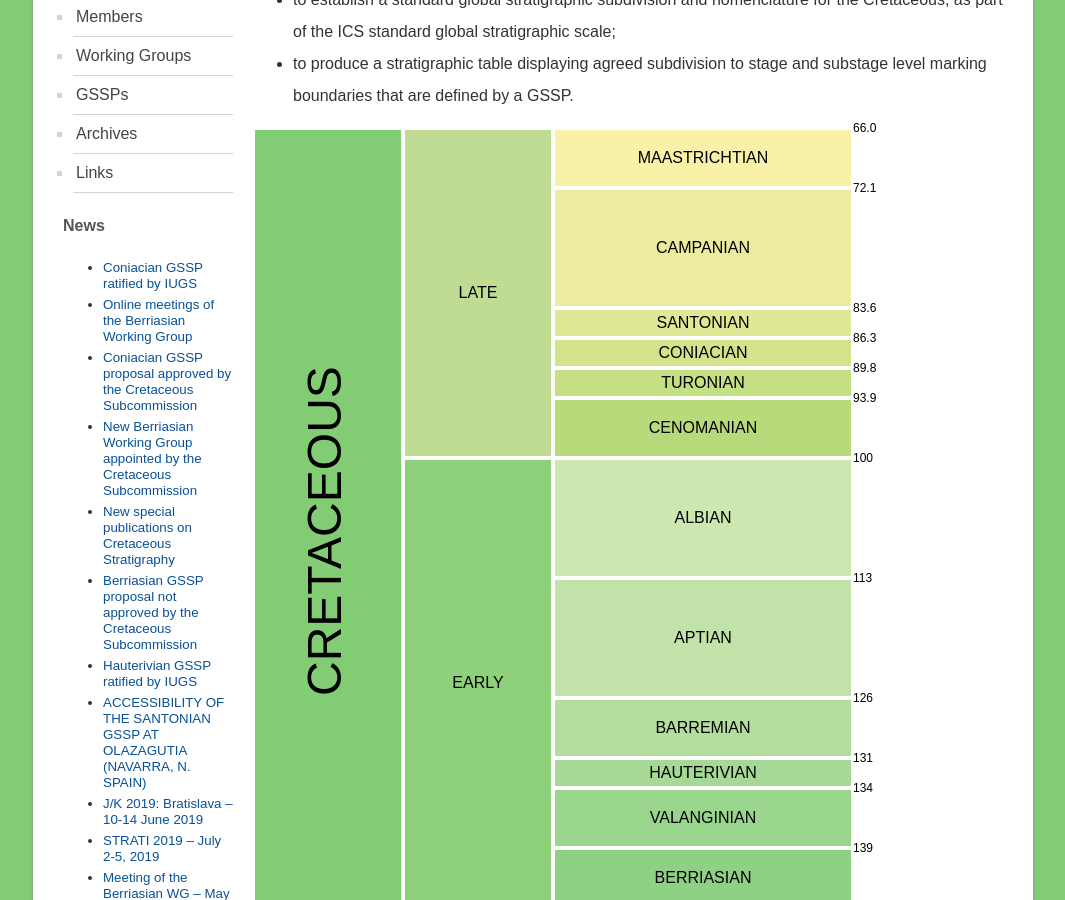
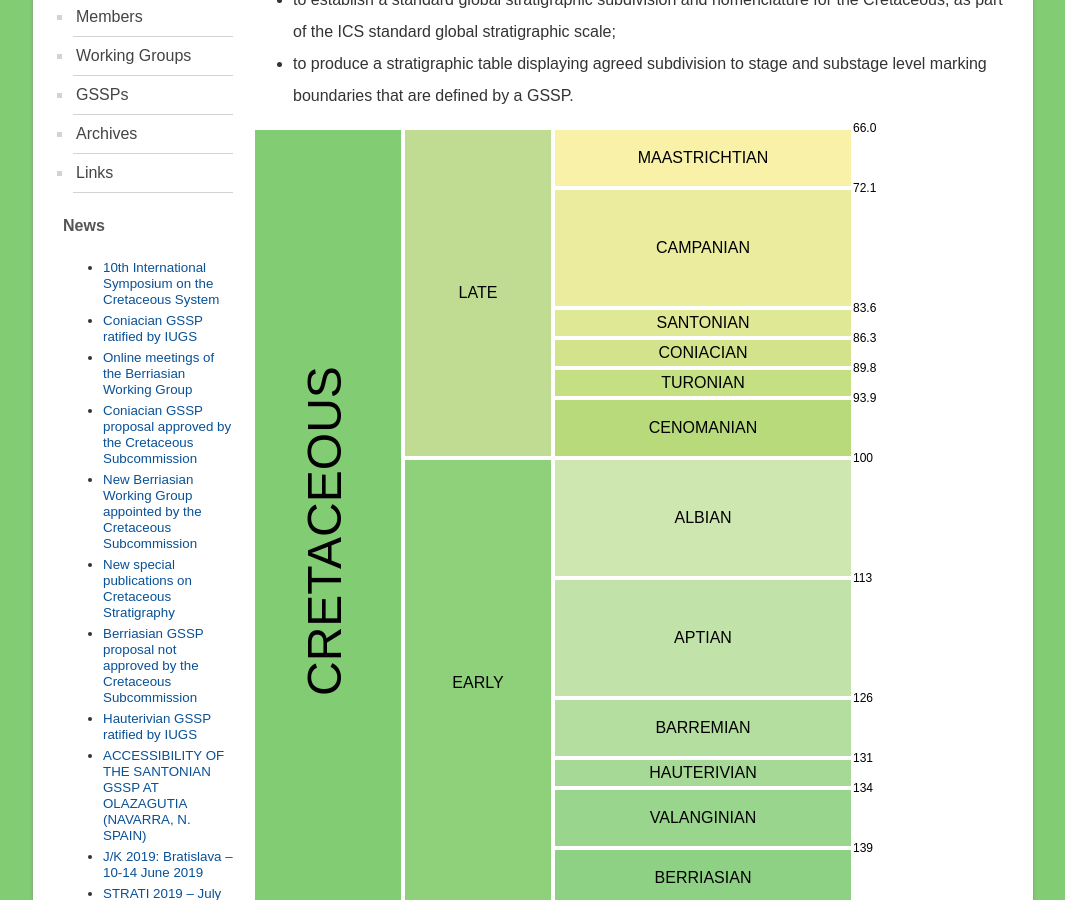
Before and after one commit to i-c-stratigraphy/subcommission-cretaceous, a Jekyll site: the page built from pages/index.md, in a window 1280 px wide and 900 px high, scrolled down 500 px. Shown: the whole window, without its empty margins (107-1172 px from the left). Built offline with Jekyll 4.4.1, drawn with Linux system fonts in a browser that asks for light colours.

Commit message:
Update menu.html

```diff
--- a/_includes/menu.html
+++ b/_includes/menu.html
@@ -38,6 +38,7 @@
 <div id="news">
     <h4>News</h4>
     <ul>
+        <li><a href="https://stratigraphy.org/subcommission-cretaceous/news/11-symposium">10th International Symposium on the Cretaceous System</a></li>
         <li><a href="https://stratigraphy.org/subcommission-cretaceous/news/coniacian1-gssp">Coniacian GSSP ratified by IUGS</a></li>
         <li><a href="https://stratigraphy.org/subcommission-cretaceous/news/berriasian-wg-meetings">Online meetings of the Berriasian Working Group</a></li>
         <li><a href="https://stratigraphy.org/subcommission-cretaceous/news/coniacian-gssp">Coniacian GSSP proposal approved by the Cretaceous Subcommission</a></li>
```
